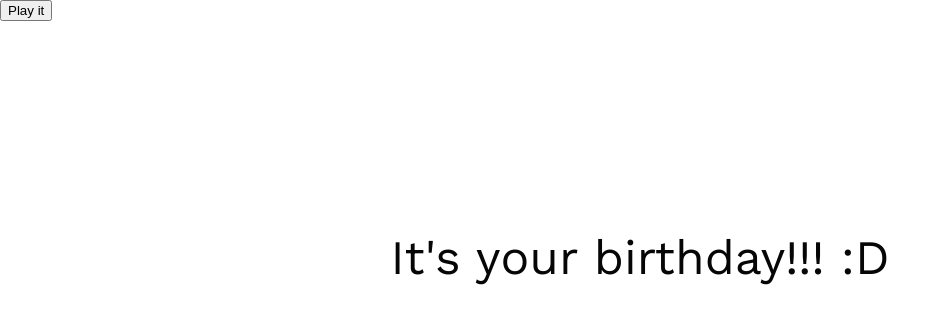
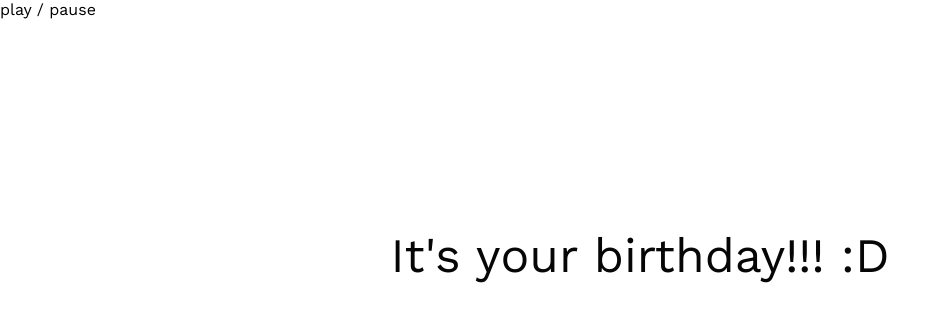
Before and after one commit to satyammayy/happyfriendship_day, a website: page index.html in a window 1280 px wide. Shown: the whole page, without its empty margins (0-950 px from the left). Drawn offline with nearby package versions, Linux system fonts and the light colour scheme.

Commit message:
Update index.html

```diff
--- a/index.html
+++ b/index.html
@@ -12,9 +12,10 @@
 </head>
 
 <body>
- <audio id="sound1" src="frnd.mp3" preload="auto"></audio>
-  <button onclick="document.getElementById('sound1').play();">Play
-  it</button>
+ <audio id="nyan" src="frnd.mp3" preload="metadata" type="audio/mpeg">
+   Your browser does not support the audio element.
+</audio>
+<a class="btn" id="nyan-btn">play / pause</a>
   <div class="container">
     <div class="one">
       <h1 class="one">Hey
```
